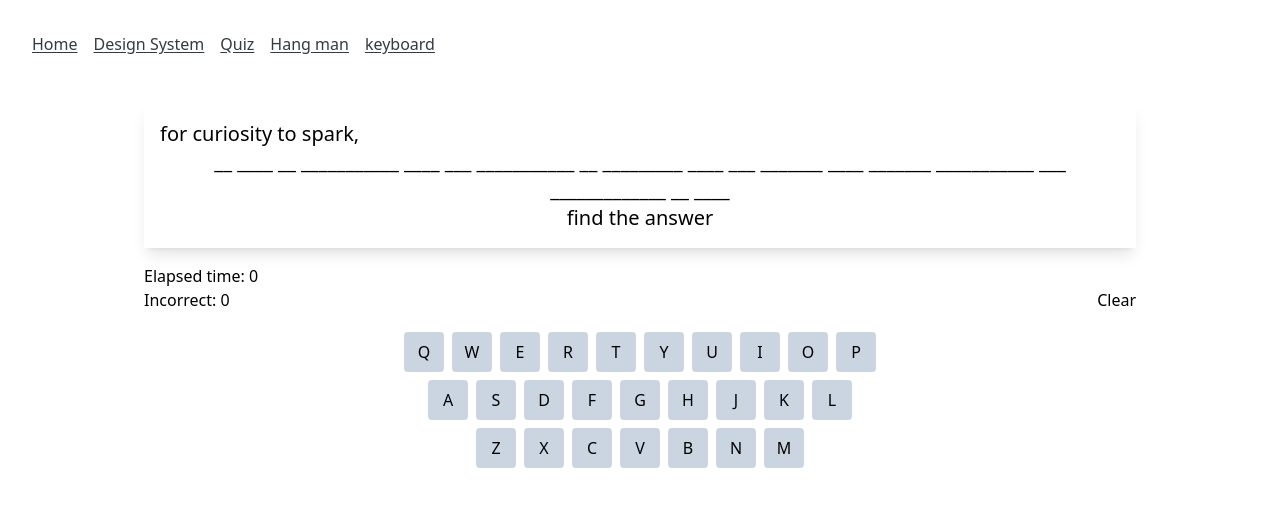
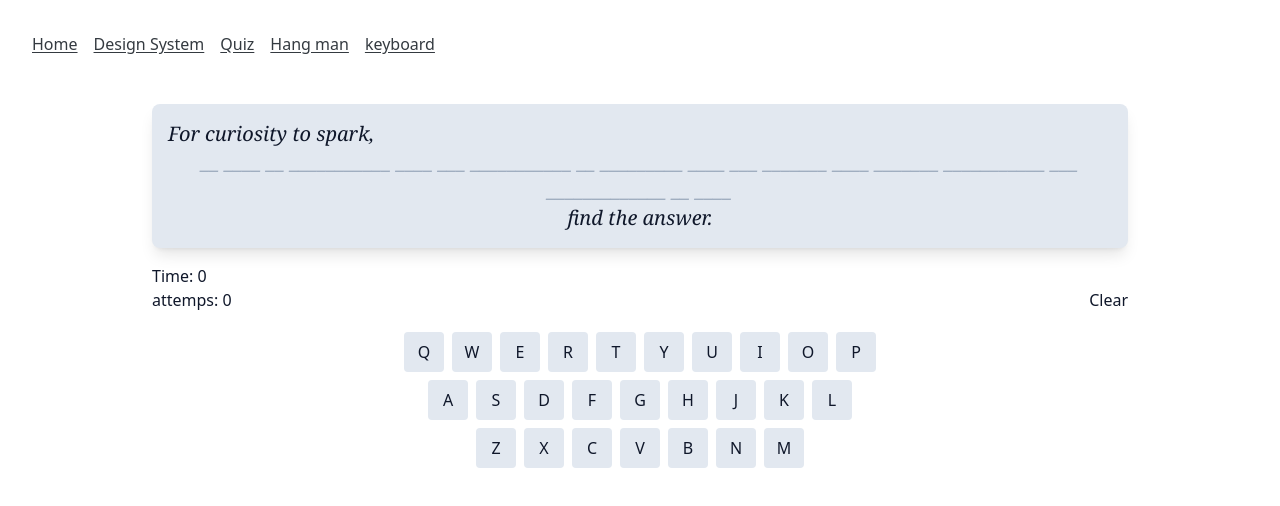
Before and after one commit to Lenniott/modality-playground, a SvelteKit app: page /hang-man in a window 1280 px wide. Shown: the top 506 px of the page. Built offline with nearby package versions, Linux system fonts and the light colour scheme.

Commit message:
hangman complete

```diff
--- a/src/routes/hang-man/+page.svelte
+++ b/src/routes/hang-man/+page.svelte
@@ -33,7 +33,7 @@
   let timer: number | null = null;
   let startTime: number | null = null;
   let time: number = 0;
-
+  let numberOfClicks: number = 0;
   // Update displayWord based on rightLetters
   const updateDisplayWord = () => {
     displayWord = wordToGuess
@@ -68,31 +68,18 @@
         time = Math.floor(elapsedTime / 1000);
       }, 1000);
     }
-
     if (letter.length > 0 && /^[a-z]$/.test(letter)) {
       if (!guessedLetters.includes(letter) && !rightLetters.includes(letter)) {
         if (wordToGuess.includes(letter)) {
           rightLetters = [...rightLetters, letter];
           updateDisplayWord();
-          message = `Correct! Added letter: ${letter}`;
-          console.log(`Correct guess: ${letter}`);
         } else {
           guessedLetters = [...guessedLetters, letter];
-          message = `Incorrect guess: ${letter}`;
-          console.log(`Incorrect guess: ${letter}`);
+          numberOfClicks++
         }
-      } else {
-        if (rightLetters.includes(letter)) {
-          message = `Letter '${letter}' already guessed correctly`;
-          console.log(`Letter '${letter}' already guessed correctly`);
-        } else if (guessedLetters.includes(letter)) {
-          message = `Letter '${letter}' already guessed incorrectly`;
-          console.log(`Letter '${letter}' already guessed incorrectly`);
-        }
-      }
-    } else {
-      message = 'Please enter a valid letter';
-      console.log('Invalid input');
+
+
+      }else {numberOfClicks++}
     }
 
     // Set the focused key
@@ -115,30 +102,12 @@
     focusInput()
   }
 
-  function undoLastGuess() {
-    if (guessedLetters.length > 0) {
-      const lastGuessedLetter = guessedLetters.pop();
-      guessedLetters = [...guessedLetters];
-      message = `Removed incorrect guess: ${lastGuessedLetter}`;
-      console.log(`Removed incorrect guess: ${lastGuessedLetter}`);
-    } else if (rightLetters.length > 0) {
-      const lastRightLetter = rightLetters.pop();
-      rightLetters = [...rightLetters];
-      updateDisplayWord();
-      message = `Removed correct guess: ${lastRightLetter}`;
-      console.log(`Removed correct guess: ${lastRightLetter}`);
-    } else {
-      message = 'No guesses to undo';
-      console.log('No guesses to undo');
-    }
-    updateDisplayWord();
-    console.log('Guessed Letters after undo:', guessedLetters);
-    console.log('Right Letters after undo:', rightLetters);
-  }
+
 
   function resetGame() {
     guessedLetters = [];
     rightLetters = [];
+    numberOfClicks = 0;
     message = '';
     displayWord = wordToGuess.split('').map((char) => (char === ' ' || char === '-' ? char : '_'));
     if (timer) {
@@ -148,6 +117,9 @@
     startTime = null;
     time = 0;
     console.log('Game reset');
+    if (input) {
+      input.focus();
+    }
   }
 
   function focusInput() {
@@ -169,7 +141,7 @@
   }
 
   .focused {
-    @apply bg-slate-300
+    @apply bg-slate-200
   }
 
   .correct {
@@ -183,38 +155,38 @@
   }
 
   .neutral {
-    @apply bg-slate-300 ;
+    @apply bg-slate-200 ;
   }
 
   @keyframes correctAnimation {
-    0% { background-color: blue; border: 2px solid #CBD5E1; }
-    100% { background-color: #CBD5E1; border: 2px solid blue; }
+    0% { background-color: blue; border: 2px solid #E2E8F0; }
+    100% { background-color: #E2E8F0; border: 2px solid blue; }
   }
 
   @keyframes incorrectAnimation {
-    0% { background-color: orange; border: 2px solid #CBD5E1; }
-    100% { background-color: #CBD5E1; border: 2px solid orange; }
+    0% { background-color: orange; border: 2px solid #E2E8F0; }
+    100% { background-color: #E2E8F0; border: 2px solid orange; }
   }
 </style>
 
-<div class="flex flex-col items-center space-y-4">
+<div class="flex flex-col items-center space-y-4 px-2">
   <div class="flex flex-col gap-4 relative">
-    <button on:click={focusInput} class="p-4 flex flex-wrap items-start justify-start shadow-lg bg-white z-10 text-xl">
-      <p>for curiosity to spark,</p>
+    <button on:click={focusInput} class="p-4 flex flex-wrap text-slate-900 items-start justify-start shadow-lg rounded-lg bg-slate-200 z-10 text-xl italic font-serif">
+      <p>For curiosity to spark,</p>
       <div>
         {#each displayWord as char}
-          {char}
+          <span class="{char !== '_' ? '' : 'text-slate-400 font-thin'}">{char}</span>
         {/each}
-        <div><p> find the answer</p></div>
+        <div><p> find the answer.</p></div>
       </div>
     </button>
-    <input type="text" maxlength="1" bind:this={input} on:input={handleInput} class="absolute top-[50%] left-[50%]" />
+    <input type="text" maxlength="1" bind:this={input} on:input={handleInput} class="absolute top-[50%] left-[50%] w-1" />
   </div>
-  <div class="w-full flex flex-col gap-4 sticky bg-white">
+  <div class="w-full flex flex-col gap-4 sticky bg-white text-slate-900 ">
   <div class=" flex w-full items-end">
   <div class="flex flex-col items-start w-full">
-      <p>Elapsed time: {time}</p>
-      <p>Incorrect: {$incorrectLetters.length}</p>
+      <p>Time: {time}</p>
+      <p>attemps: {numberOfClicks}</p>
     </div>
     <button on:click={resetGame}>Clear</button>
   </div>
```
